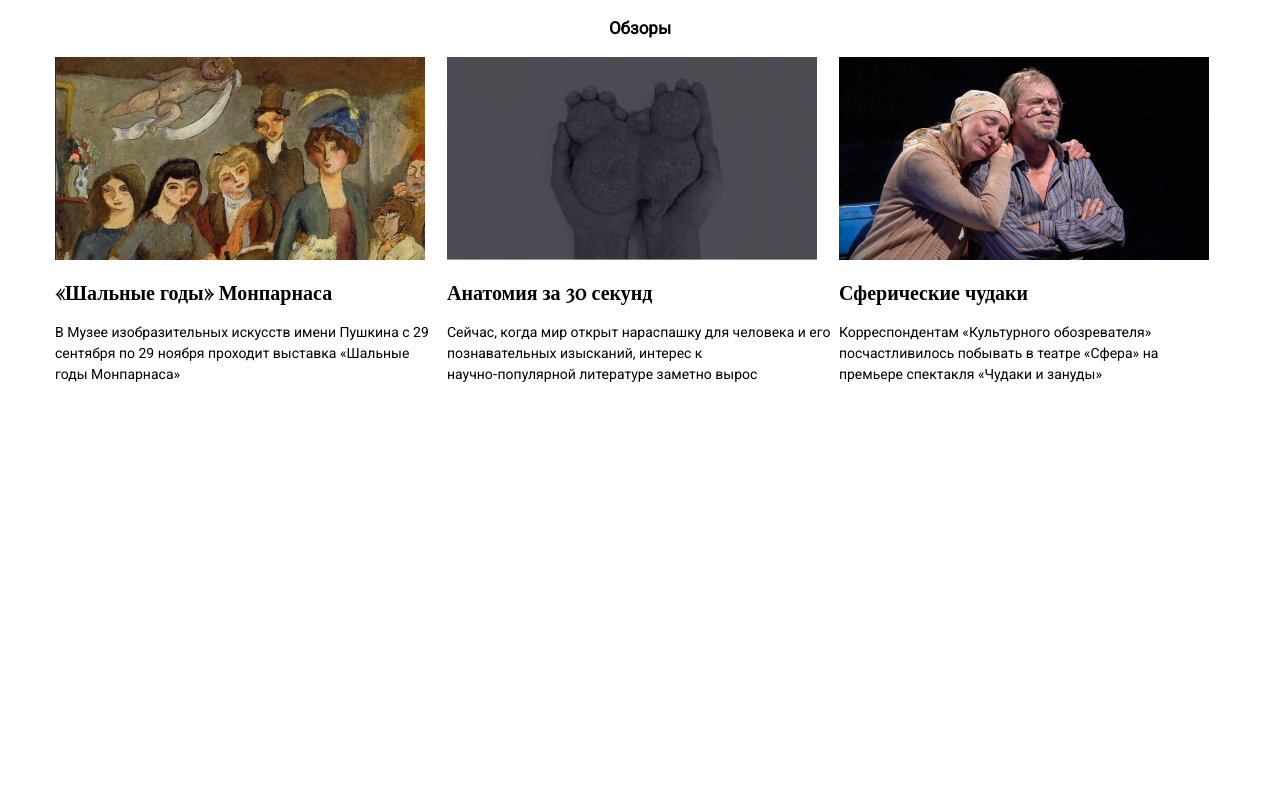
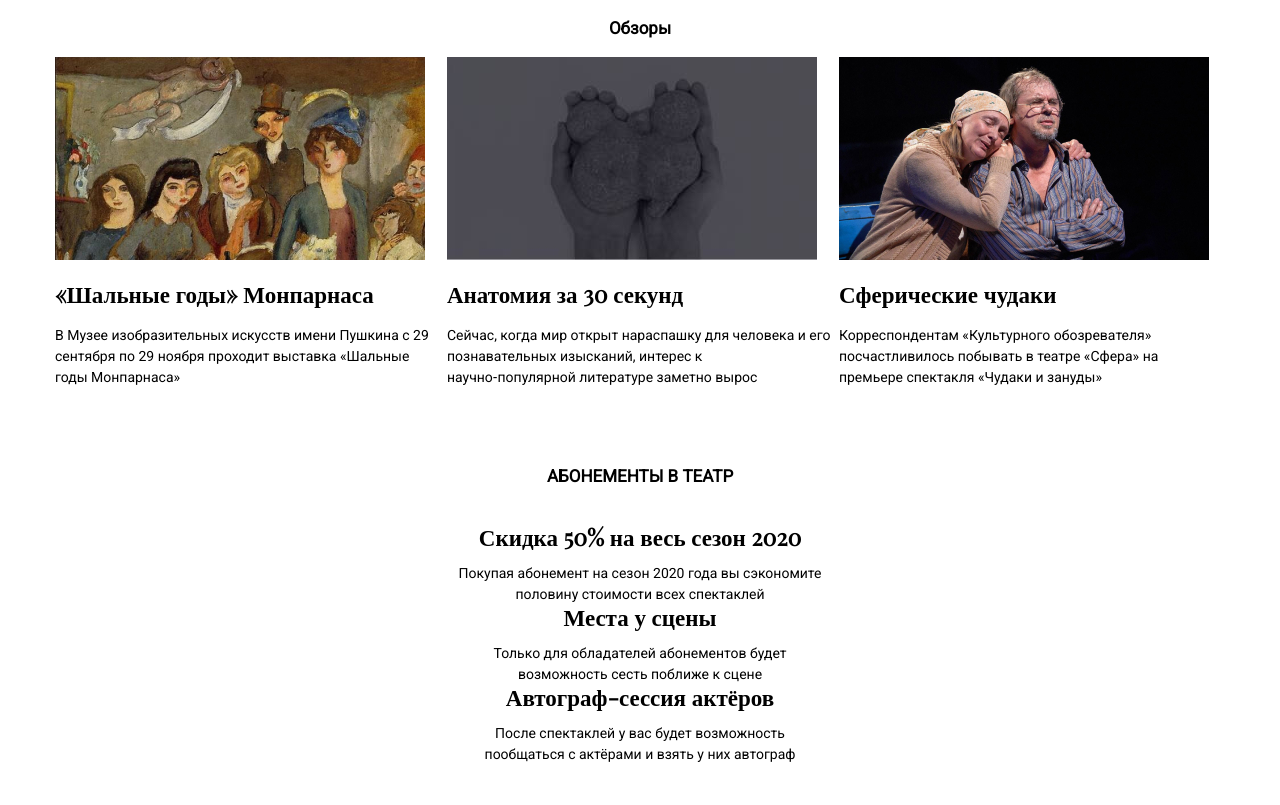
Before and after one commit to wallblizzard/novosti, a website: page index.html in a window 1280 px wide. Shown: the part 598-1403 px from the top of the page. Before the commit the page ends 1023 px from the top, so only its background shows below. Drawn offline with nearby package versions, Linux system fonts and the light colour scheme; files that its build step writes are made by us from their sources.

Commit message:
section_price 50%

```diff
--- a/index.html
+++ b/index.html
@@ -61,6 +61,25 @@
         </div>
       </div>
     </section>
+    <section class="section section_price">
+      <div class="container">
+        <div class="price">
+          <h3>АБОНЕМЕНТЫ В ТЕАТР</h3>
+          <div class="price__item">
+            <h4>Скидка 50% на весь сезон 2020</h4>
+            <p>Покупая абонемент на сезон 2020 года вы сэкономите половину стоимости всех спектаклей</p>
+          </div>
+          <div class="price__item">
+            <h4>Места у сцены</h4>
+            <p>Только для обладателей абонементов будет возможность сесть поближе к сцене</p>
+          </div>
+          <div class="price__item">
+            <h4>Автограф-сессия актёров</h4>
+          <p>После спектаклей у вас будет возможность пообщаться с актёрами и взять у них автограф</p>
+          </div>
+        </div>
+      </div>
+    </section>
   </main>
 </div>
 </body>
--- a/sass/main/main.scss
+++ b/sass/main/main.scss
@@ -41,10 +41,23 @@
     }
 }
 
+h3 {
+    font-size: 17px;
+    font-weight: bold;
+}
+
+h4 {
+    font-family: 'Playfair Display', serif;
+    font-size: 23px;
+    font-weight: 900;
+}
+
+p {
+    line-height: 150%;
+}
+
 .section_reviews {
     h3 {
-        font-size: 17px;
-        font-weight: bold;
         margin-bottom: 20px;
     }
 }
@@ -55,10 +68,7 @@
     &__item {
         flex-basis: 33%;
         h4 {
-            font-family: 'Playfair Display', serif;
             margin: 20px 0;
-            font-size: 20px;
-            font-weight: bold;
             text-align: left;
         }
 
@@ -68,3 +78,18 @@
         }
     }
 }
+
+.section_price {
+    h3 {
+        margin-bottom: 40px;
+    }
+    .price {
+        &__item {
+            width: 370px;
+            margin: 0 auto;
+            h4 {
+                margin-bottom: 15px;
+            }
+        }
+    }
+}
```
